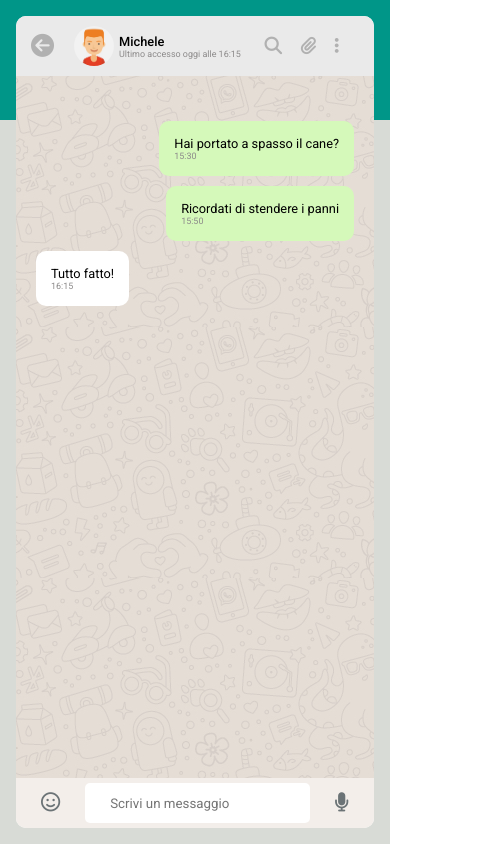
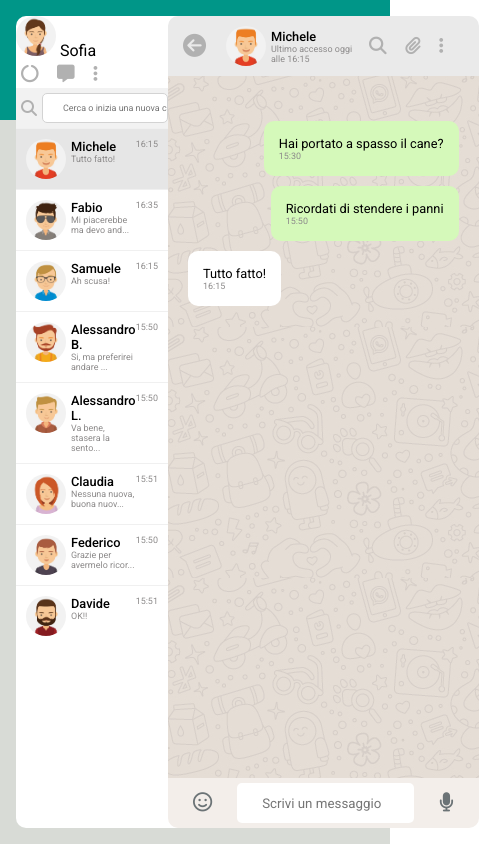
Before and after one commit to DennisGambini/vue-boolzapp, a plain HTML site: page index.html in a window 390 px wide. Both pictures are taken after a click on the icon 42 px from the left and 45 px from the top of the page. Shown: the whole page, 479 px wide, since content can reach past the window. Drawn offline with nearby package versions, Linux system fonts and the light colour scheme.

Commit message:
app: responsive con toggle del menu contatti

```diff
--- a/css/media-query.css
+++ b/css/media-query.css
@@ -91,14 +91,16 @@
 
 @media screen and (max-width: 570px) {
     /* aside */
-    aside{
-        display: none;
-    }
-    #notifiche{
-        display: none;
+
+
+    #chats li p{
+        display: block;
     }
     #chats .li-sx{
         gap: 5px;
+    }
+    #chats .li-dx{
+        display: block;
     }
 
     /* main */
--- a/css/style.css
+++ b/css/style.css
@@ -37,7 +37,17 @@ i{
     background-color: #FDFDFD;
 }
 
+                /* NAV */
+/* nav{
+    display: none;
 
+} */
+.nav-hidden{
+    display: none;
+}
+.navBlock{
+    display: block;
+}
                 /* ASIDE */
 
 aside{
--- a/index.html
+++ b/index.html
@@ -24,8 +24,65 @@
 
         <div id="app">
 
+            <!-- ASIDE NASCOSTO -->
+
+            <nav v-if="!desktop" class="nav-hidden">
+                <!-- sx header -->
+                <header>
+                    <div class="myImg">
+                        <img src="img/avatar_io.jpg" alt="icona utente" class="user-icon">
+                        <span>Sofia</span>
+                    </div>
+                    <div class="header-icons">
+                        <i class="fa-solid fa-circle-notch"></i>
+                        <i class="fa-solid fa-message"></i>
+                        <i class="fa-solid fa-ellipsis-vertical"></i>
+                    </div>
+                </header>
+
+                <!-- sx notifiche -->
+                <section id="notifiche">
+                    <i class="fa-solid fa-bell-slash"></i>
+                    <div class="notifiche-text">
+                        <h4>Ricevi notifiche di nuovi messaggi</h4>
+                        <a href="#">Attiva notifiche desktop</a>
+                    </div>
+                </section>
+
+                <!-- sx search navbar -->
+                <nav id="search-nav">
+                    <i class="fa-solid fa-magnifying-glass"></i>
+                    <input type="search" name="aside-search" id="aside-search" placeholder="Cerca o inizia una nuova chat" v-model="filteredWord">
+                </nav>
+
+                <!-- sx chats -->
+                <section id="chats">
+                    <ul>
+
+                        <li v-for="(chat,index) in chats" :id="chats[index].avatar" :key="chats[index].avatar" @click="getActiveIndex(index); filteredWord = ''; scroll(); toggleNav() " v-if=" filtraNome(chat) || filteredWord === '' " :class=" activeIndex === index ? 'active' : ''">
+                            <div class="li-sx">
+                                <img :src=" 'img/avatar_' + chats[index].avatar + '.jpg' " :alt="chats[index].name" class="user-icon">
+                                <div class="aside-chat-text">
+                                    <h4>{{chats[index].name}}</h4>
+                                    <p v-if="chats[index].messages.length > 0">{{breakString(viewLastMessage(index))}}</p>
+                                </div>
+                            </div>
+                            <div class="li-dx" v-if="chats[index].messages.length > 0">
+                                {{ viewLastDate(index) }}
+                            </div>
+                            <div class="li-dx" v-else>
+                                Nessun messaggio da visualizzare
+                            </div>
+
+                        </li>
+
+                    </ul>
+                </section>
+
+            </nav>
+
             <!-- ASIDE (PARTE A SX) -->
-            <aside>
+            <aside v-if="desktop">
                 <!-- sx header -->
                 <header>
                     <div class="myImg">
@@ -85,7 +142,7 @@
                 <!-- INTESTAZIONE CHAT -->
                 <header>
                     <div class="chatImg">
-                        <i class="fa-solid fa-circle-arrow-left"></i>
+                        <i @click="toggleNav" class="fa-solid fa-circle-arrow-left"></i>
                         <img :src="'img/avatar_' + chats[activeIndex].avatar + '.jpg' " alt="icona utente" class="user-icon">
                         <div class="aside-chat-text">
                             <h4>{{chats[activeIndex].name}}</h4>
--- a/js/script.js
+++ b/js/script.js
@@ -174,7 +174,8 @@ const app = new Vue({
         activeMsg: null,
         viewMsg: '',
         viewDate: '',
-        viewStatus: ''
+        viewStatus: '',
+        desktop: true,
     },
     methods:{
         viewLastDate(i){
@@ -336,9 +337,27 @@ const app = new Vue({
         },
         deleteChat(){
             this.chats.splice(this.activeIndex, 1)
+        },
+        resizeListener(){
+            if(document.documentElement.clientWidth < 570){
+                console.log('< di 570');
+                return this.desktop = false;
+            } else {
+                console.log('> di 570')
+                return this.desktop = true;
+            }
+        },
+        toggleNav(){
+            const nav = document.querySelector('.nav-hidden');
+            if(nav.classList.contains('navBlock')){
+                nav.classList.remove('navBlock')
+            } else {
+                nav.classList.add('navBlock');
+            }
         }
     },
     mounted(){
-
-    }
+        this.resizeListener();
+        window.addEventListener('resize', this.resizeListener)
+    },
 })
```
Also changed, not shown: consegna/lista_dei_bonus.txt.
